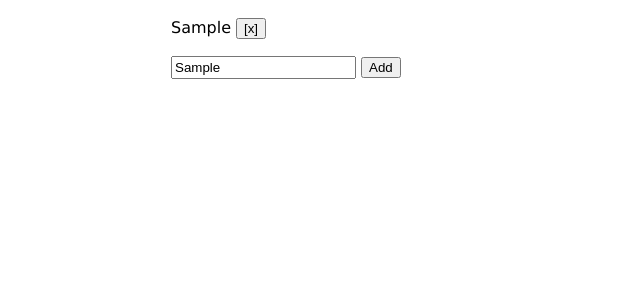
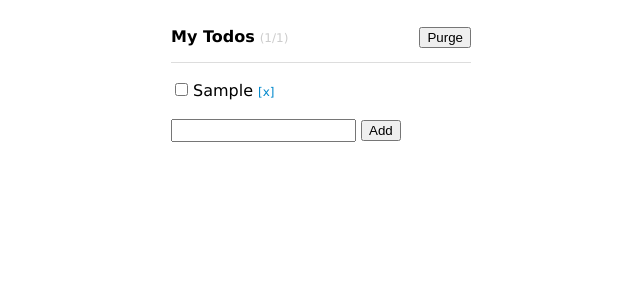
Before and after one commit to okasato/mini.react-redux-todo-app, a React app: page / in a window 1280 px wide. Both pictures are taken after typing "Sample" into the empty fields and a click on the input "Add". Shown: the top 300 px of the page, without its empty margins (319-959 px from the left). Built offline with nearby package versions, Linux system fonts and the light colour scheme.

Commit message:
fix TodoForm, TodoItem, TodoList

```diff
--- a/src/components/App.jsx
+++ b/src/components/App.jsx
@@ -1,60 +1,62 @@
 import React, { Component } from 'react';
 import { connect } from 'react-redux';
-// import TodoList from './TodoList';
-// import TodoForm from './TodoForm';
-// import TodoHeader from './TodoHeader';
+import TodoList from './TodoList';
+import TodoForm from './TodoForm';
+import TodoHeader from './TodoHeader';
 import '../../public/style.css';
 import { addTodo, deleteTodo } from '../actions';
 
 class App extends Component {
-  state = {
-    input: ''
-  }
+  // state = {
+  //   input: ''
+  // }
 
   render() {
-    console.log(this.props);
     return (
       <div className='container'>
-        <ul>
+        {/* <ul>
           {this.props.todos.map(todo => {
             return (
-              <li key={todo}>
-                <span>{todo}</span>
+              <li key={todo.id}>
+                <span>{todo.title}</span>
                 <button onClick={() => this.props.deleteTodo(todo)}>[x]</button>
               </li>
             )
           })}
-        </ul>
-        {/* <input type='text' onChange={e => this.setState({ input: e.target.value })}/>
-        <button onClick={() => this.props.addTodo(this.state.input)}>Add</button> */}
+        </ul> */}
 
-        <form onSubmit={e => {
+        {/* <form onSubmit={e => {
           e.preventDefault();
+          if (this.state.input.trim() === '') {
+            return;
+          }
           this.props.addTodo(this.state.input);
+          this.setState({ input: '' });
         }}>
           <input
             type='text'
+            value={this.state.input}
             onChange={e => {
               e.preventDefault();
               this.setState({ input: event.target.value });
             }}/>
           <input type="submit" value='Add' />
-        </form>
-        {/* <TodoHeader />
+        </form> */}
+        <TodoHeader />
         <TodoList />
-        <TodoForm /> */}
+        <TodoForm />
       </div>
     )
   }
 }
 
-const mapStateToProps = state => {
-  console.log('state', state);
-  return { todos: state.todos }
-};
-const mapDispatchToProps = dispatch => ({
-  addTodo: todo => dispatch(addTodo(todo)),
-  deleteTodo: todo => dispatch(deleteTodo(todo))
-});
+// const mapStateToProps = state => {
+//   return { todos: state.todos }
+// };
+// const mapDispatchToProps = dispatch => ({
+//   addTodo: todo => dispatch(addTodo(todo)),
+//   deleteTodo: todo => dispatch(deleteTodo(todo))
+// });
 
-export default connect(mapStateToProps, mapDispatchToProps)(App);
+// export default connect(mapStateToProps, mapDispatchToProps)(App);
+export default connect(null, null)(App);
--- a/src/components/TodoForm.jsx
+++ b/src/components/TodoForm.jsx
@@ -1,25 +1,29 @@
 import React, { Component } from 'react';
 import { connect } from 'react-redux';
-import { addTodo, updateItem } from '../actions';
+import { addTodo } from '../actions';
 import '../../public/style.css';
 
 class TodoForm extends Component {
   state = {
-    item: ''
+    input: ''
   }
 
   render() {
     return (
-      <form onSubmit={event => {
-        event.preventDefault();
-        this.props.addTodo(this.state.item);
+      <form onSubmit={e => {
+        e.preventDefault();
+        if (this.state.input.trim() === '') {
+          return;
+        }
+        this.props.addTodo(this.state.input);
+        this.setState({ input: '' });
       }}>
         <input
           type='text'
-          // value={this.props.item}
-          onChange={event => {
-            event.preventDefault();
-            this.setState({ item: event.target.value });
+          value={this.state.input}
+          onChange={e => {
+            e.preventDefault();
+            this.setState({ input: event.target.value });
           }}/>
         <input type="submit" value='Add' />
       </form>
@@ -27,9 +31,8 @@ class TodoForm extends Component {
   }
 }
 
-const mapStateToProps = state => ({ item: state.item });
 const mapDispatchToProps = dispatch => ({
-  addTodo: item => dispatch(addTodo(item)),
+  addTodo: todo => dispatch(addTodo(todo)),
 });
 
-export default connect(mapStateToProps, mapDispatchToProps)(TodoForm);
+export default connect(null, mapDispatchToProps)(TodoForm);
--- a/src/components/TodoItem.jsx
+++ b/src/components/TodoItem.jsx
@@ -9,30 +9,32 @@ class TodoItem extends Component {
   render() {
     return (
       <li key={this.props.todo.id}>
-        <label>
+        {/* <label>
           <input type="checkbox"
             checked={this.props.todo.isDone}
             onChange={this.props.checkTodo(this.props.todo)}
           />
-        </label>
+        </label> */}
         <span className={this.props.todo.isDone ? 'done' : ''}>
           {this.props.todo.title}
         </span>
-        <span className='cmd'
-          onClick={this.props.deleteTodo(this.props.todo)}>[x]</span>
-        <button onClick={this.props.editTodo(this.props.todo)}>Edit</button>
-        <EditTodoForm
+        <span className='cmd'>[x]</span>
+        {/* <button className='cmd'
+          onClick={this.props.deleteTodo(this.props.todo)}>[x]</button> */}
+        {/* <button onClick={this.props.editTodo(this.props.todo)}>Edit</button> */}
+        {/* <EditTodoForm
           todo={this.props.todo}
-        />
+        /> */}
       </li>
     )
   }
 }
 
+// const mapStateToProps = state => ({ todos: state.todos });
 const mapDispatchToProps = dispatch => ({
-  checkTodo: todo => dispatch(checkTodo(todo)),
+  // checkTodo: todo => dispatch(checkTodo(todo)),
   deleteTodo: todo => dispatch(deleteTodo(todo)),
-  editTodo: todo => dispatch(editTodo(todo))
+  // editTodo: todo => dispatch(editTodo(todo))
 });
 
 export default connect(null, mapDispatchToProps)(TodoItem);
--- a/src/components/TodoList.jsx
+++ b/src/components/TodoList.jsx
@@ -1,13 +1,12 @@
 import React, { Component } from 'react';
 import { connect } from 'react-redux';
 import TodoItem from './TodoItem';
-import { getList } from '../actions';
 import '../../public/style.css';
+import { deleteTodo, checkTodo } from '../actions';
 
 class TodoList extends Component {
 
   render() {
-    console.log('todos', this.props.todos, this.props.todos.length);
     if (this.props.todos.length <= 0) {
       return (
         <ul>
@@ -19,9 +18,19 @@ class TodoList extends Component {
         <ul>
           {this.props.todos.map(todo => {
             return (
-              <TodoItem
-                todo={todo}
-              />
+              <li key={todo.id}>
+                <label>
+                  <input type="checkbox"
+                    checked={todo.isDone}
+                    onChange={() => this.props.checkTodo(todo)}
+                  />
+                </label>
+                <span className={todo.isDone ? 'done' : ''}>
+                  {todo.title}
+                </span>
+                <span className='cmd'
+                  onClick={() => this.props.deleteTodo(todo)}>[x]</span>
+              </li>
             )
           })}
         </ul>
@@ -32,7 +41,7 @@ class TodoList extends Component {
 
 const mapStateToProps = state => ({ todos: state.todos });
 const mapDispatchToProps = dispatch => ({
-  getList: () => dispatch(getList())
+  deleteTodo: todo => dispatch(deleteTodo(todo)),
+  checkTodo: todo => dispatch(checkTodo(todo))
 });
-
 export default connect(mapStateToProps, mapDispatchToProps)(TodoList);
--- a/src/reducers.js
+++ b/src/reducers.js
@@ -10,8 +10,13 @@ const getUniqueId = () => {
 export default (state = defaultState, action) => {
   switch (action.type) {
     case 'ADD_TODO': {
-      console.log('action.todo', action.todo);
-      state.todos = state.todos.concat(action.todo);
+      const item = {
+        id: getUniqueId(),
+        title: action.todo,
+        isDone: false,
+        isEdit: false
+      };
+      state.todos = state.todos.concat(item);
       return Object.assign({}, state);
     }
 
@@ -19,24 +24,25 @@ export default (state = defaultState, action) => {
       if (!confirm('are you sure?')) {
         return;
       }
+      const position = state.todos.indexOf(action.todo);
 
-      state.todos = state.todos.filter(todo => {
-        if (action.todo !== todo) {
+      state.todos = state.todos.filter(((todo, id) => {
+        if (position !== id) {
           return true;
         } else {
           return false;
         }
-      });
+      }));
 
       return Object.assign({}, state);
     }
 
-    // case 'CHECK_TODO': {
-    //   const newState = Object.assign({}, state);
-    //   const position = newState.todos.map(todo => todo.id).indexOf(action.todo.id);
-    //   newState.todos[position].isDone = !newState.todos[position].isDone;
-    //   return newState;
-    // }
+    case 'CHECK_TODO': {
+      const position = state.todos.map(todo => todo.id).indexOf(action.todo.id);
+      state.todos[position].isDone = !state.todos[position].isDone;
+      console.log('todo.isDone', state.todos[position].isDone);
+      return Object.assign({}, state);
+    }
 
 
     // case 'GET_LIST': {
@@ -65,19 +71,17 @@ export default (state = defaultState, action) => {
     //   return newState;
     // }
 
-    // case 'PERGE': {
-    //   const newState = Object.assign({}, state);
-    //   if (!confirm('are you sure?')) {
-    //     return;
-    //   }
+    case 'PERGE': {
+      if (!confirm('are you sure?')) {
+        return;
+      }
 
-    //   const todos = newState.todos.filter(todo => {
-    //     return !todo.isDone;
-    //   });
+      state.todos = state.todos.filter(todo => {
+        return !todo.isDone;
+      });
 
-    //   newState.todos = todos;
-    //   return newState;
-    // }
+      return Object.assign({}, state);
+    }
 
     default:
       return state;
```
